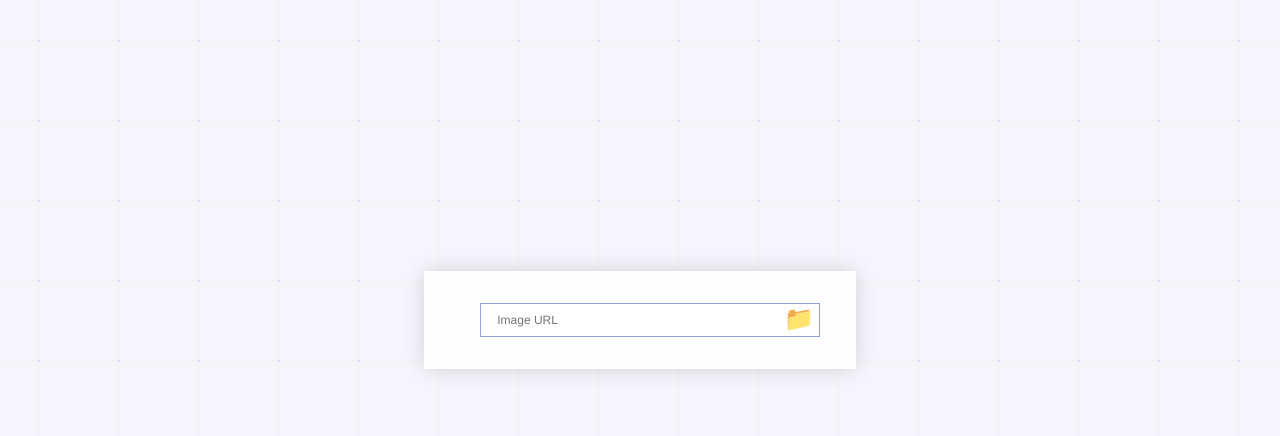
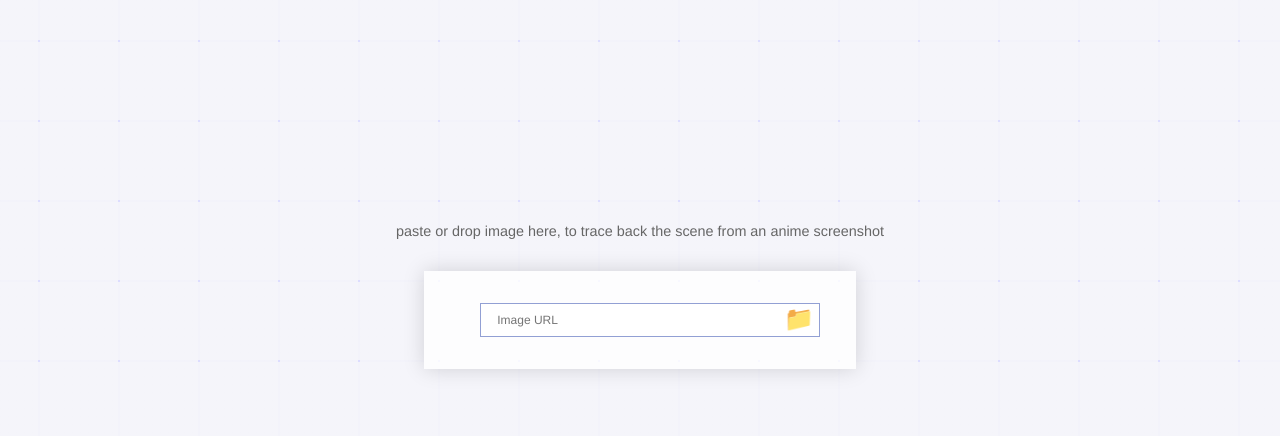
Before and after one commit to soruly/trace.moe-www, a Node project: template views/index.ejs in a window 1280 px wide. Shown: the top 436 px of the page. Run offline with Node 20 templates, Linux system fonts and the light colour scheme; the template is opened without the code that fills it, so the values that code supplies are empty.

Commit message:
Add greeting message

```diff
--- a/static/css/index.css
+++ b/static/css/index.css
@@ -58,10 +58,23 @@
   z-index: 20;
   transition: opacity 300ms ease-out;
 }
+.search-bar .greet {
+  display: block;
+  position: absolute;
+  top: -3rem;
+  left: 0;
+  right: 0;
+  text-align: center;
+  font-size: 0.9rem;
+  color: #666666;
+}
+.search-bar.ready .greet {
+  display: none;
+}
 .search-bar .logo {
   width: 300px;
   display: none;
-  color: #98a9ff;
+  color: #a898ff;
   text-shadow: 1px 1px 5px #cccccc;
   transition: all 300ms ease-out;
 }
--- a/views/index.ejs
+++ b/views/index.ejs
@@ -41,6 +41,9 @@
   <div class="drop-target"></div>
   <div class="search-bar <%= imageURL ? 'ready' : '' %>">
     <div class="search-bar-content">
+      <div class="greet">
+        paste or drop image here, to trace back the scene from an anime screenshot
+      </div>
       <a href="/">
         <div class="logo">
           <div class="title">trace.moe</div>
```
